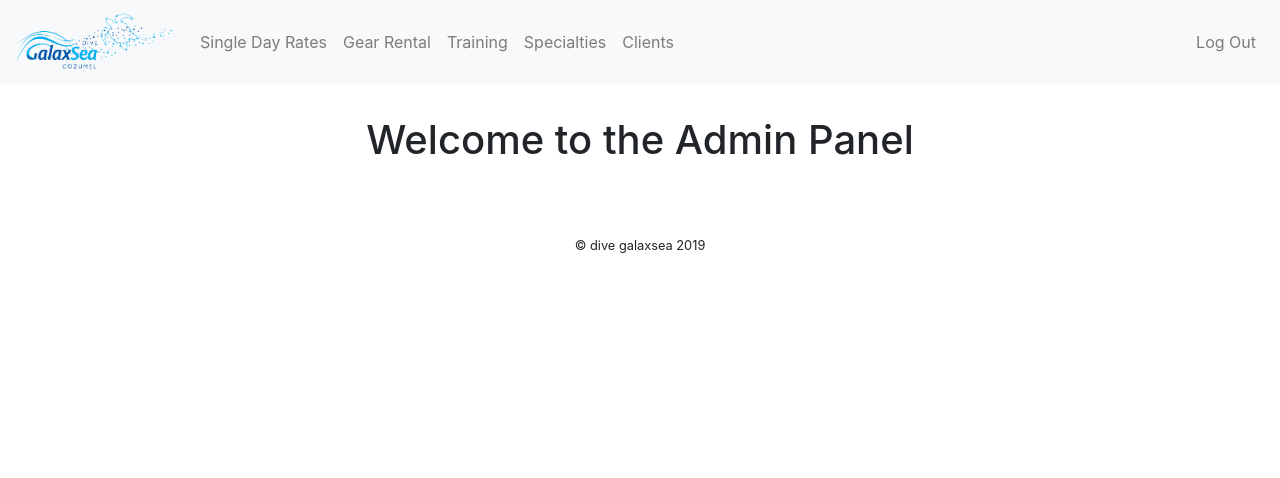
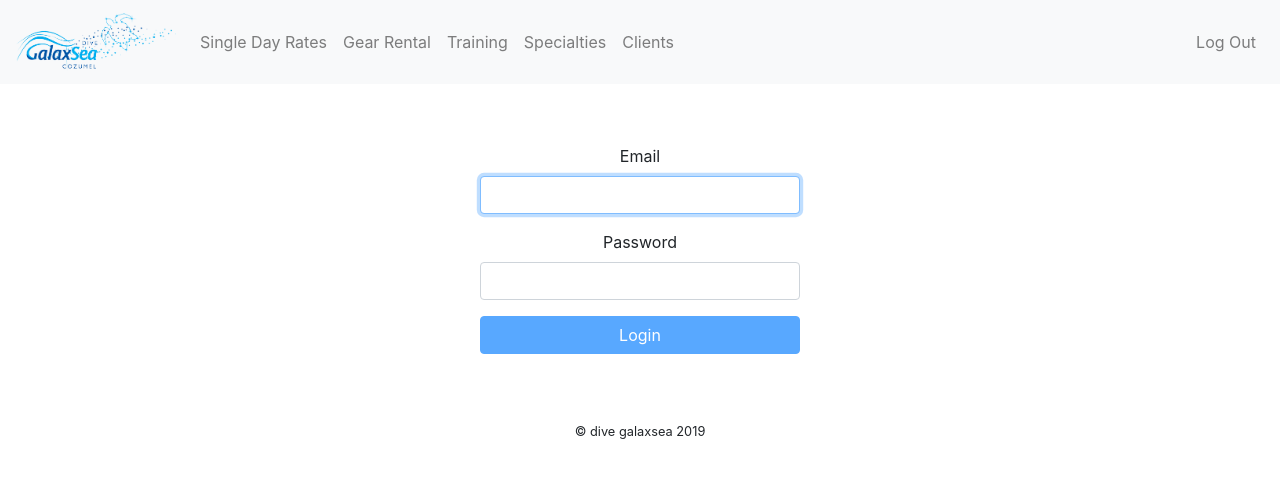
Before and after one commit to troyleach/divegalaxy-admin-react, a React (Create React App) app: page / in a window 1280 px wide. Shown: the top 478 px of the page. Built offline with nearby package versions, Linux system fonts and the light colour scheme; no server answers.

Commit message:
added the login.js file

```diff
--- a/src/Home.js
+++ b/src/Home.js
@@ -11,25 +11,43 @@
 import Training from './Training';
 import Specialties from './Specialties';
 import Clients from './Clients';
+import Login from './Login'
 
 class Home extends Component {
+  constructor(props) {
+    super(props);
+
+    this.state = {
+      email: "",
+      password: "",
+      isAuthenticated: false
+    };
+  }
 
   render() {
+    console.log('here in the home component', this.state.isAuthenticated)
     return (
       <div className="App">
         <Router>
           <div>
             <Header />
             <Route exact path="/" render={() => (
-              <div className='container'>
-                <h1>Welcome to the Admin Panel</h1>
-              </div >
+              <div>
+                {!this.state.isAuthenticated ? (
+                  <Login />
+                ) : (
+                    <div className='container'>
+                      <h1>Welcome to the Admin Panel</h1>
+                    </div >
+                  )}
+              </div>
             )} />
             <Route exact={true} path="/single-day-rates" component={SingleDayRates} />
             <Route path="/gear-rental" component={GearRental} />
             <Route path="/training" component={Training} />
             <Route path="/specialties" component={Specialties} />
             <Route path="/clients" component={Clients} />
+            <Route path="/login" component={Login} />
           </div>
         </Router>
         <Footer />
--- /dev/null
+++ b/src/Login.css
@@ -0,0 +1,10 @@
+@media all and (min-width: 480px) {
+    .Login {
+      padding: 60px 0;
+    }
+
+    .Login form {
+      margin: 0 auto;
+      max-width: 320px;
+    }
+  }
--- /dev/null
+++ b/src/Login.js
@@ -0,0 +1,63 @@
+import React, { Component } from "react";
+import { Button, Form, FormGroup, FormControl } from "react-bootstrap";
+import "./Login.css";
+
+export default class Login extends Component {
+  constructor(props) {
+    super(props);
+
+    this.state = {
+      email: "",
+      password: "",
+      isAuthenticated: false
+    };
+  }
+
+  validateForm() {
+    return this.state.email.length > 0 && this.state.password.length > 0;
+  }
+
+  handleChange = event => {
+    this.setState({
+      [event.target.id]: event.target.value
+    });
+  }
+
+  handleSubmit = event => {
+    event.preventDefault();
+    // This is where I will make the api call to log in
+  }
+
+  render() {
+    return (
+      <div className="Login">
+        <form onSubmit={this.handleSubmit}>
+          <FormGroup controlId="email">
+            <Form.Label>Email</Form.Label>
+            <FormControl
+              autoFocus
+              type="email"
+              value={this.state.email}
+              onChange={this.handleChange}
+            />
+          </FormGroup>
+          <FormGroup controlId="password">
+            <Form.Label>Password</Form.Label>
+            <FormControl
+              value={this.state.password}
+              onChange={this.handleChange}
+              type="password"
+            />
+          </FormGroup>
+          <Button
+            block
+            disabled={!this.validateForm()}
+            type="submit"
+          >
+            Login
+          </Button>
+        </form>
+      </div>
+    );
+  }
+}
```
